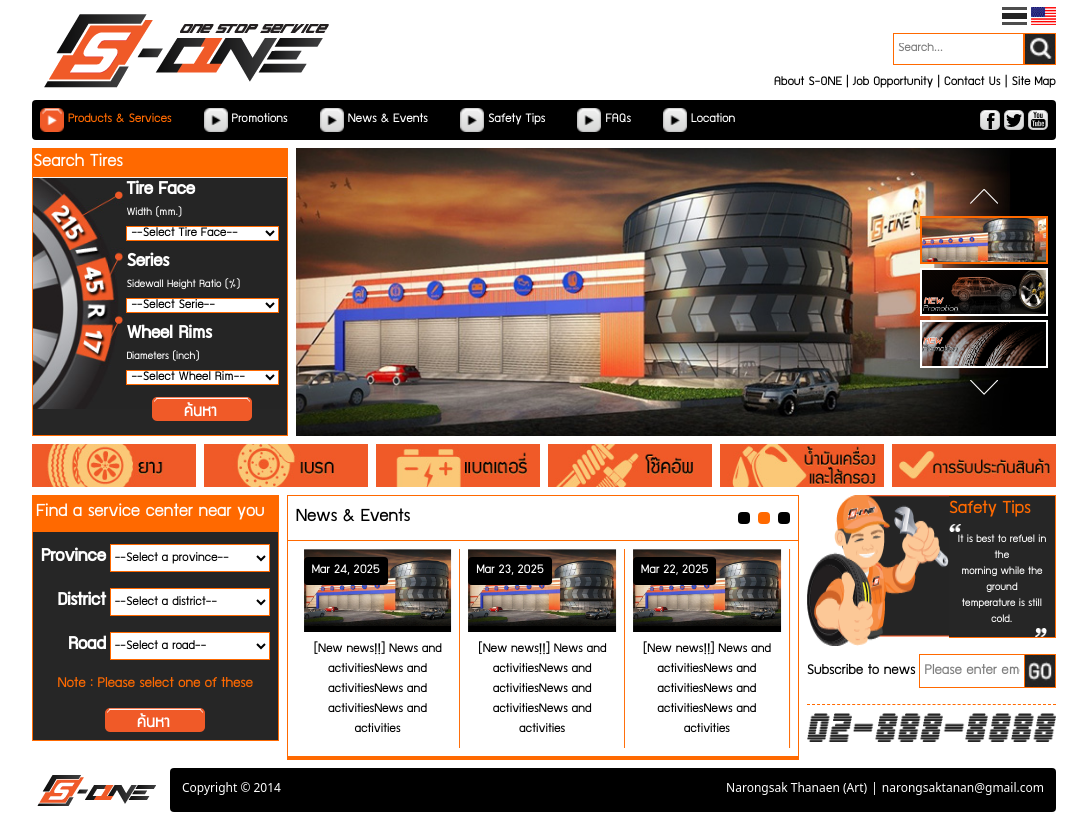
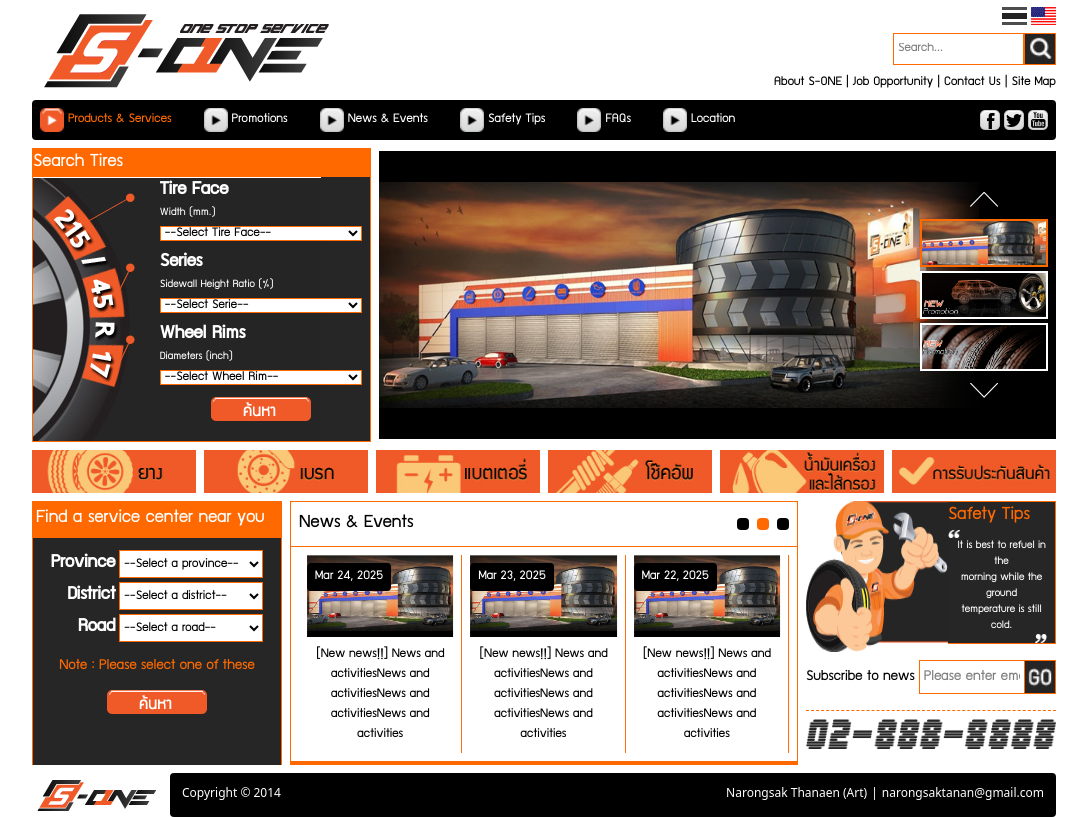
Before and after one commit to artisgod/SOne-reactClone, a React (Vite) app: page / in a window 1280 px wide. Shown: the whole page, without its empty margins (96-1183 px from the left). Built offline with nearby package versions, Linux system fonts and the light colour scheme.

Commit message:
Fix responsive

```diff
--- a/src/components/Banner/Banner.jsx
+++ b/src/components/Banner/Banner.jsx
@@ -29,12 +29,12 @@
   };
 
   return (
-    <div className="flex h-72 bg-black md:w-3/5 w-auto lg:w-auto">
-      <div className="flex relative h-full">
+    <div className="flex h-72 bg-black w-full">
+      <div className="flex relative w-full h-full">
         <img
           src={imageCarousel[display].image}
           alt={`Slide ${display + 1}`}
-          className="lg:w-auto h-full object-cover"
+          className="w-auto lg:object-scale-down lg:w-full h-full object-contain"
         />
         <div className="absolute h-full flex-col top-0 right-0 flex justify-center mr-2">
           <button onClick={onPrev} className="px-4 py-2 hover:bg-black/50 flex rounded justify-center cursor-pointer">
--- a/src/components/Catagories/Catagories.jsx
+++ b/src/components/Catagories/Catagories.jsx
@@ -30,11 +30,11 @@
   ]
 
   return (
-    <div className={`grid grid-cols-3 lg:grid-cols-6 w-fit mx-auto justify-center gap-2 my-2`}>
+    <div className={`grid grid-cols-3 lg:grid-cols-6 w-full h-auto items-center justify-center gap-2 my-2`}>
       {catagories.map(({ hovered, defaultBtn }, index) => (
         <img
           key={index}
-          className='cursor-pointer'
+          className='h-full w-full cursor-pointer'
           src={hoveredImage === index ? hovered : defaultBtn}
           alt={`image-${index}`}
           onMouseEnter={() => handleMouseEnter(index)}
--- a/src/components/NewsEvents/NewsEvents.jsx
+++ b/src/components/NewsEvents/NewsEvents.jsx
@@ -23,7 +23,7 @@
   }
 
   return (
-    <div className="border w-full lg:w-1/2 border-b-4 border-orange-500 text-center">
+    <div className="border w-full h-full border-b-4 border-orange-500 text-center">
       <div className="flex w-full p-2 items-center border-b border-orange-500 justify-between"><h2 className="text-xl">News & Events</h2>
         <div className="flex justify-center space-x-2">
           {Array.from({ length: totalSlides }).map((_, index) => (
@@ -35,7 +35,7 @@
           ))}
         </div>
       </div>
-      <div className="relative overflow-hidden w-full">
+      <div className="relative overflow-hidden h-full w-full">
         <div
           className="flex transition-transform duration-500"
           style={{ transform: `translateX(-${currentSlide * 33.33}%)`, width: `${totalSlides * 100}%` }}
@@ -43,7 +43,7 @@
           {slides.map((group, index) => (
             <div key={index} className="w-full flex m-2 justify-center">
               {group.map((news) => (
-                <div key={index} className="relative group w-full md:w-1/2 lg:w-1/3 border-r border-orange-500 px-2 bg-white cursor-pointer overflow-hidden">
+                <div key={index} className="relative group w-full border-r border-orange-500 px-2 bg-white cursor-pointer overflow-hidden">
                   <div className="absolute top-2 left-2 bg-black text-white text-sm px-2 py-1 rounded">
                     {news.date}
                   </div>
--- a/src/components/SafetyTips/SafetyTips.jsx
+++ b/src/components/SafetyTips/SafetyTips.jsx
@@ -12,9 +12,9 @@
   const { t } = useTranslation();
 
   return (
-    <div className="flex sm:w-fit w-full flex-col">
+    <div className="flex w-fit w-full flex-col">
       <div className="flex">
-        <img src={tip} alt="" />
+        <img src={tip} className="w-full h-auto" />
         <div className="flex w-full bg-black/85 mb-2 border-r border-y border-orange-500 flex-col">
           <p className='text-xl text-orange-500 whitespace-nowrap'>Safety Tips</p>
           <div className="w-full"><img src={pic66} className="w-3 h-auto" /></div>
--- a/src/components/SearchBox/SearchBox.jsx
+++ b/src/components/SearchBox/SearchBox.jsx
@@ -13,12 +13,10 @@
   ]
 
   return (
-    <div className="text-white h-72 bg-black/85 border border-orange-500 w-full md:w-fit">
+    <div className="text-white overflow-hidden lg:h-1/2 h-72 bg-black/85 border border-orange-500 w-full lg:w-1/2">
       <div className="bg-orange-500 text-xl">{t("searchTire")}</div>
-      <div
-        // style={{ backgroundImage: `url(${tire})` }}
-        className='flex w-ful relative'>
-        <img src={tire} className="object-cover" />
+      <div className='flex w-full relative'>
+        <img src={tire} className="w-full lg:w-auto h-auto lg:h-full object-cover" />
         <div className="w-full flex items-end">
           <div className="absolute md:w-[60%] sm:w-[80%] w-[60%] right-0 top-0 mx-2 flex flex-col">
             {searchItems.map(({ title, subTitle, itemPlaceholder }, index) => {
--- a/src/components/ServiceLocator/ServiceLocator.jsx
+++ b/src/components/ServiceLocator/ServiceLocator.jsx
@@ -13,19 +13,21 @@
   ]
 
   return (
-    <div className="text-white w-full lg:h-full sm:w-fit">
+    <div className="text-white w-full h-auto overflow-hidden relative w-fit">
       <div className="bg-orange-500 text-xl p-1 whitespace-nowrap">{t("nearService")}</div>
-      <div className='flex w-ful border bg-black/85 border-orange-500'>
-        <div className="w-full flex items-end">
-          <div className="w-full m-2 gap-2 flex justify-end flex-col">
+      <div className='flex w-full h-full lg:h-full lg:w-auto border bg-black/85 border-orange-500'>
+        <div className="w-full flex right-0">
+          <div className="w-full items-center m-2 gap-2 flex flex-col">
+            <div className="">
               {searchItems.map(({ title, subTitle }, index) => {
                 return (<div key={index} className="flex justify-end my-1 gap-1">
                   <p className='text-xl whitespace-nowrap font-semibold'>{title}</p>
-                <select name={index} className='bg-white text-sm focus:outline-none border border-orange-500 text-black w-40' >
+                  <select name={index} className='bg-white text-sm focus:outline-none border border-orange-500 text-black w-36' >
                     <option value="1" label={`--${subTitle}--`}></option>
                   </select>
                 </div>)
               })}
+            </div>
             <p className='text-center text-orange-500'>{t("note")} : {t("detail")}</p>
             <div className="w-full flex justify-center">
               <img src={searchBtn} className="mt-1 cursor-pointer hover:scale-[1.05]" />
--- a/src/locales/th.json
+++ b/src/locales/th.json
@@ -39,7 +39,7 @@
     { "title": "[ข่าวใหม่!!] ข่าวและกิจกรรมข่าว และกิจกรรมข่าว และกิจกรรมข่าว และกิจกรรม", "date": "19 มี.ค. 2025" }
   ],
 
-  "quote": "ควรเติมน้ำมันตอนเช้า\nขณะที่อุณหภูมิบนพื้น\nFดินยังเย็นอยู่",
+  "quote": "ควรเติมน้ำมันตอนเช้า\nขณะที่อุณหภูมิบนพื้น\nดินยังเย็นอยู่",
   "sign": "สมัครรับข่าวสาร",
   "email": "กรุณาใส่อีเมล์",
 
--- a/src/pages/ProductServicesPage/ProductServicesPage.jsx
+++ b/src/pages/ProductServicesPage/ProductServicesPage.jsx
@@ -9,14 +9,14 @@
 export default function ProductServicesPage() {
     return (
         <>
-            <div className="flex md:items-between justify-center h-full w-full items-center md:flex-row flex-col md:gap-2 gap-4 mb-4 lg:mb-0">
+            <div className="flex md:justify-between h-full w-full items-center md:flex-row flex-col md:gap-2 gap-4 mb-4 lg:mb-0">
                 <SearchBox />
                 <Banner />
             </div>
             <Catagories />
-            <div className="lg:flex hidden gap-2 justify-center flex-col lg:flex-row">
+            <div className="lg:grid w-full h-auto hidden gap-2 justify-center grid-cols-4">
                 <ServiceLocator />
-                <NewsEvents />
+                <div className="col-span-2"><NewsEvents /></div>
                 <SafetyTips />
             </div>
             <div className="lg:hidden w-full flex gap-2 justify-center my-4 lg:my-0 flex-col lg:flex-row mb-4">
```
Lines whose indentation alone changed are shown as unchanged.
